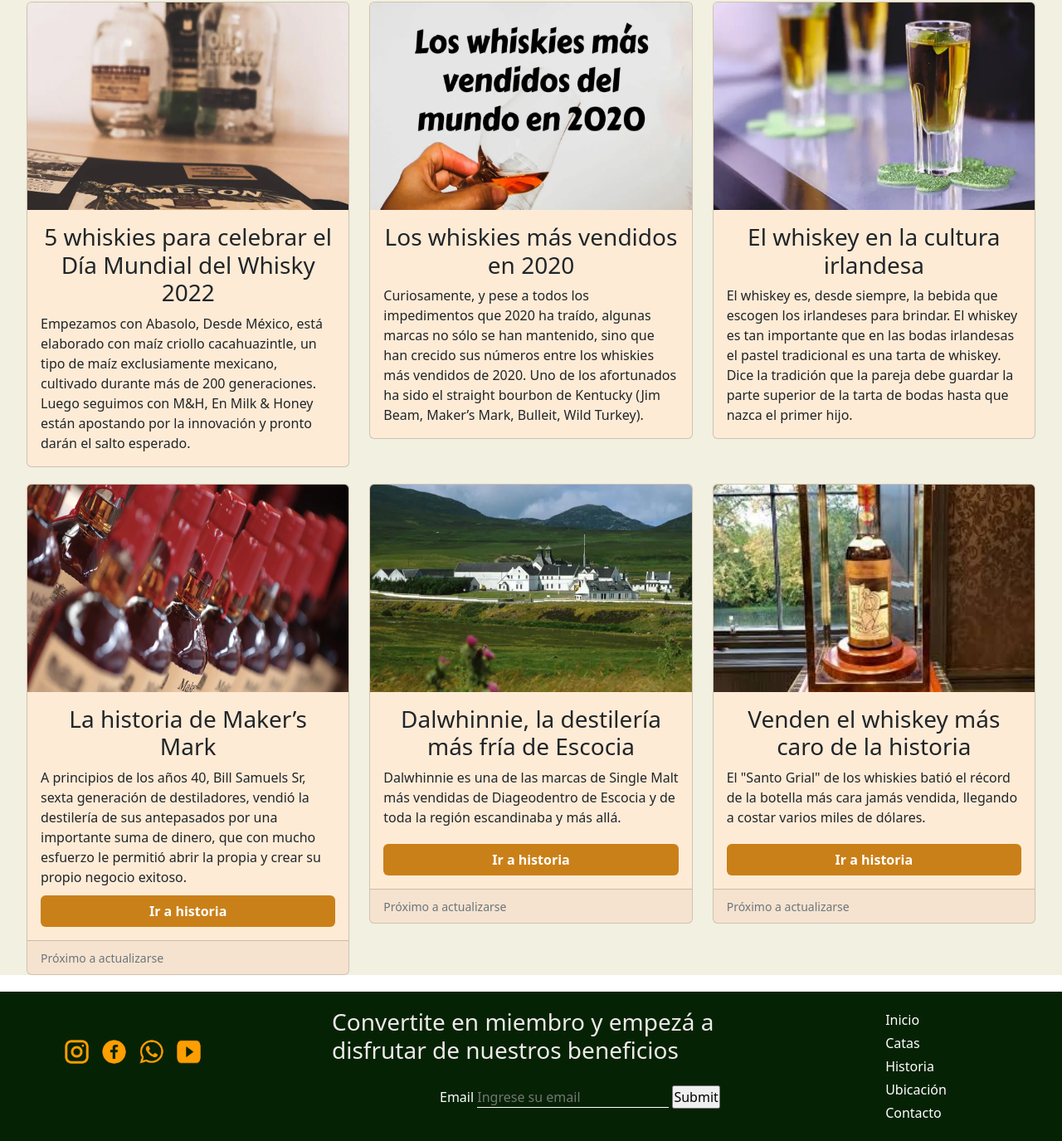
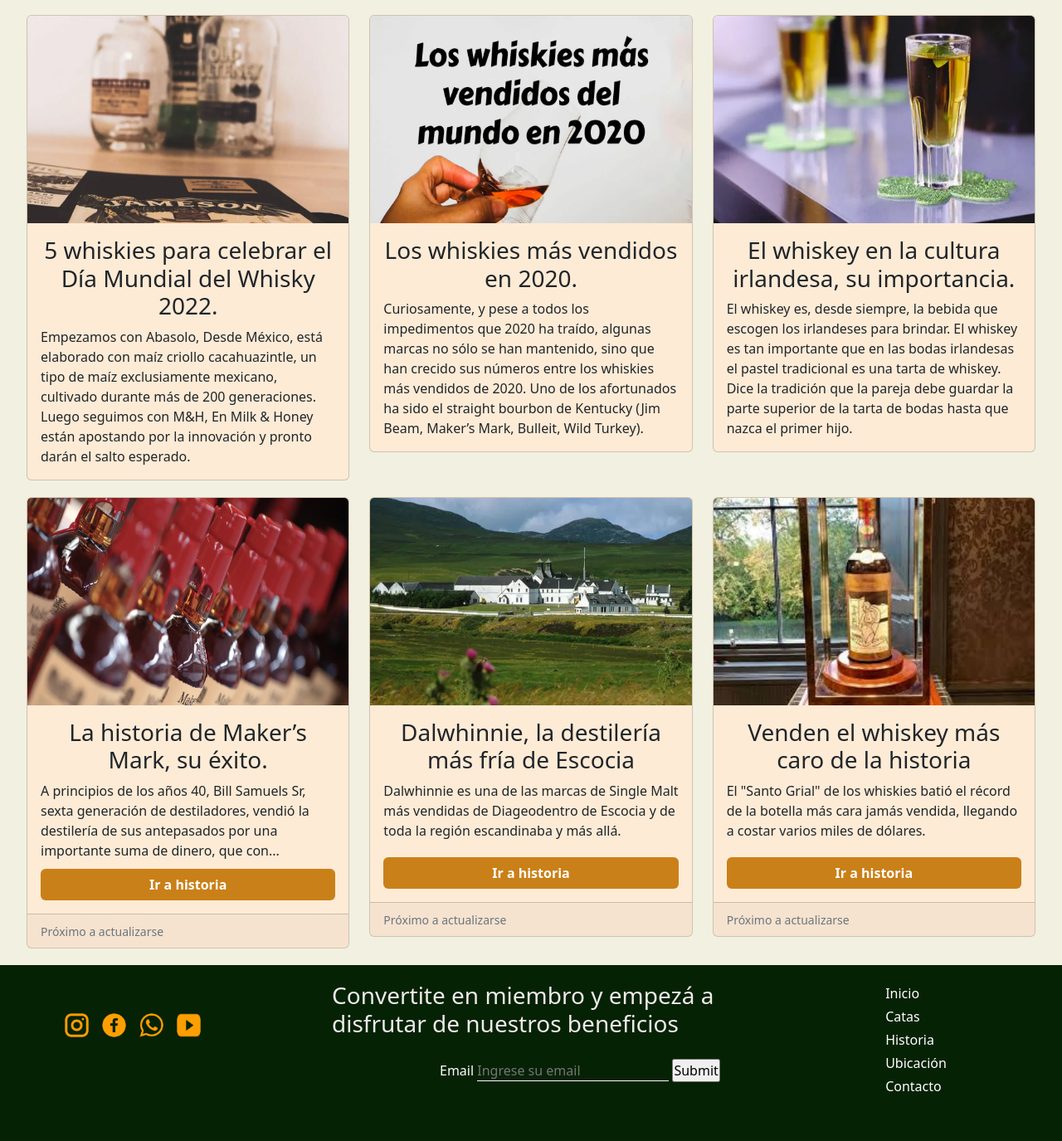
Before and after one commit to wmtole/whiskeria_Toledo, a website: page index.html in a window 1280 px wide. Shown: the part 841-2216 px from the top of the page at 83% size. Drawn offline with nearby package versions, Linux system fonts and the light colour scheme.

Commit message:
margenes

```diff
--- a/index.html
+++ b/index.html
@@ -106,7 +106,7 @@
                 title="whisky1" height="250px" width="350px">
               <div class="card-body">
                 <h3 class="card-title d-md-flex justify-content-center">5 whiskies para celebrar el Día Mundial del
-                  Whisky 2022</h3>
+                  Whisky 2022.</h3>
                 <p class="card-text">
                   Empezamos con Abasolo, Desde México, está elaborado con maíz criollo cacahuazintle, un tipo de maíz
                   exclusiamente mexicano, cultivado durante más de 200 generaciones. Luego seguimos con M&H, En Milk &
@@ -124,7 +124,7 @@
                 title="mas vendidos 2020" height="250px" width="350px">
               <div class="card-body">
                 <h3 class="card-title d-md-flex justify-content-center">
-                  Los whiskies más vendidos en 2020</h3>
+                  Los whiskies más vendidos en 2020.</h3>
                 <p class="card-text">Curiosamente, y pese a todos los impedimentos que 2020 ha traído, algunas marcas no
                   sólo se han mantenido, sino que han crecido sus números entre los whiskies más vendidos de 2020. Uno
                   de los afortunados ha sido el straight bourbon de Kentucky (Jim Beam, Maker’s Mark, Bulleit, Wild
@@ -141,7 +141,7 @@
               <img src="./multimedia/hundireltrebol.jpg" class="card-img-top" alt="whisky irlanda"
                 title="whisky cultura irlandesa" height="250px" width="350px">
               <div class="card-body">
-                <h3 class="card-title d-md-flex justify-content-center">El whiskey en la cultura irlandesa</h3>
+                <h3 class="card-title d-md-flex justify-content-center">El whiskey en la cultura irlandesa, su importancia.</h3>
                 <p class="card-text">
                   El whiskey es, desde siempre, la bebida que escogen los irlandeses para brindar. El whiskey es tan
                   importante que en las bodas irlandesas el pastel tradicional es una tarta de whiskey. Dice la
@@ -165,10 +165,9 @@
               <a href="./pages/historia.html"> <img src="multimedia/MAKERSMARK.jpg" class="card-img-top" alt="Perro"
                   title="Perro" height="250px" width="350px"></a>
               <div class="card-body">
-                <h3 class="card-title d-md-flex justify-content-center">La historia de Maker’s Mark</h3>
+                <h3 class="card-title d-md-flex justify-content-center">La historia de Maker’s Mark, su éxito.</h3>
                 <p class="card-text">A principios de los años 40, Bill Samuels Sr, sexta generación de destiladores,
-                  vendió la destilería de sus antepasados por una importante suma de dinero, que con mucho esfuerzo le
-                  permitió abrir la propia y crear su propio negocio exitoso.
+                  vendió la destilería de sus antepasados por una importante suma de dinero, que con...
                   <a class="btn d-md-flex justify-content-md-center button--index1" href="./pages/historia.html"
                     role="button">Ir a historia</a>
                 </p>
@@ -179,7 +178,7 @@
             </div>
           </div>
 
-          <!-- sección 4 de 6 -->
+          <!-- sección 5 de 6 -->
 
           <div class="col-12 col-sm-6 col-lg-4 col-xl-4 main__index__section2--5">
             <div class="card">
@@ -200,7 +199,7 @@
             </div>
           </div>
 
-          <!-- sección 4 de 6 -->
+          <!-- sección 6 de 6 -->
 
           <div class="col-12 col-sm-6 col-lg-4 col-xl-4 main__index__section2--6">
             <div class="card">
--- a/scss/views/_index.scss
+++ b/scss/views/_index.scss
@@ -1,6 +1,6 @@
 .main {
     background-color: $color-fondos-pages;
-    width: 100%;
+
 
     &__div {
         background-image: linear-gradient(0deg, $color-gradient-parallax, $color-gradient-parallax), url("../multimedia/scotch-whisky-banner.jpg");
@@ -95,7 +95,7 @@
     }
 
     .main__index__sections {
-        margin: 20px;
+        padding: 20px;
     }
 
  .main__index__section1--1, .main__index__section1--2, .main__index__section1--3 {
```
Also changed, not shown: CSS/styles.css.
